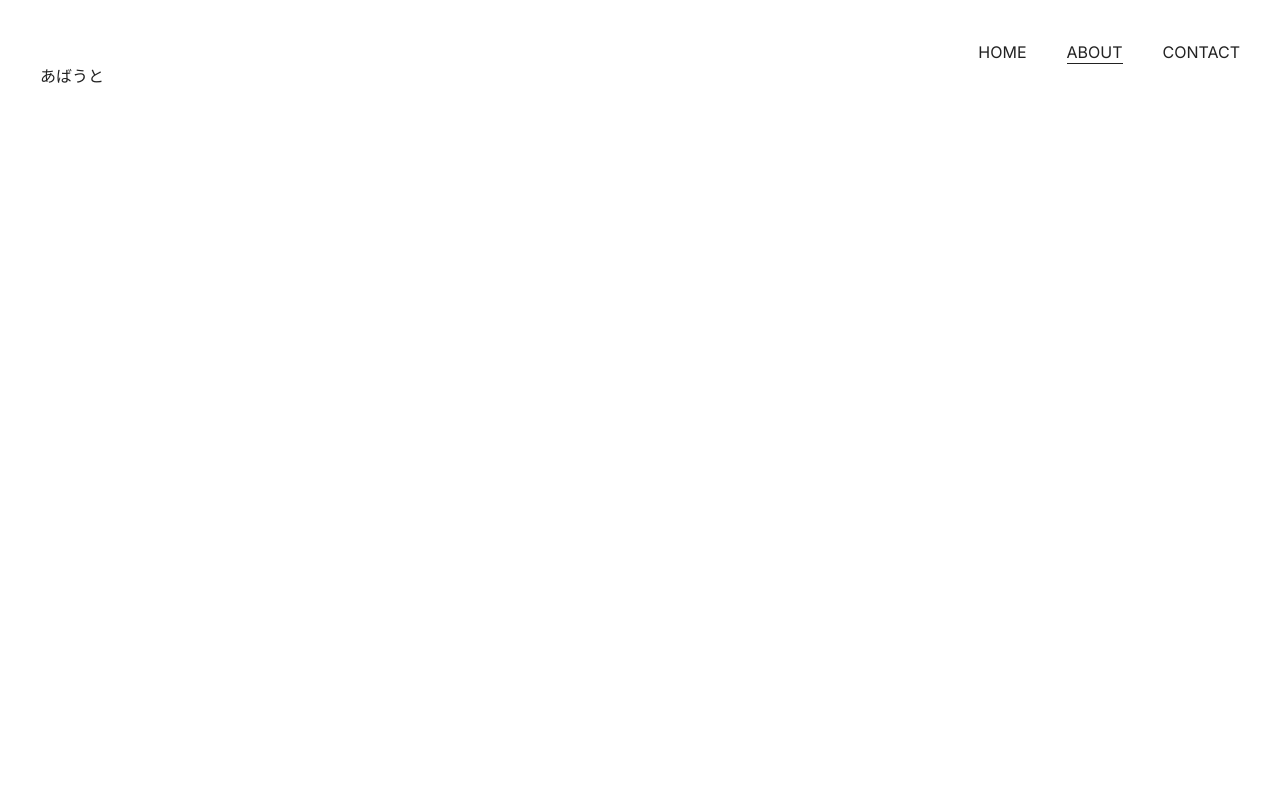
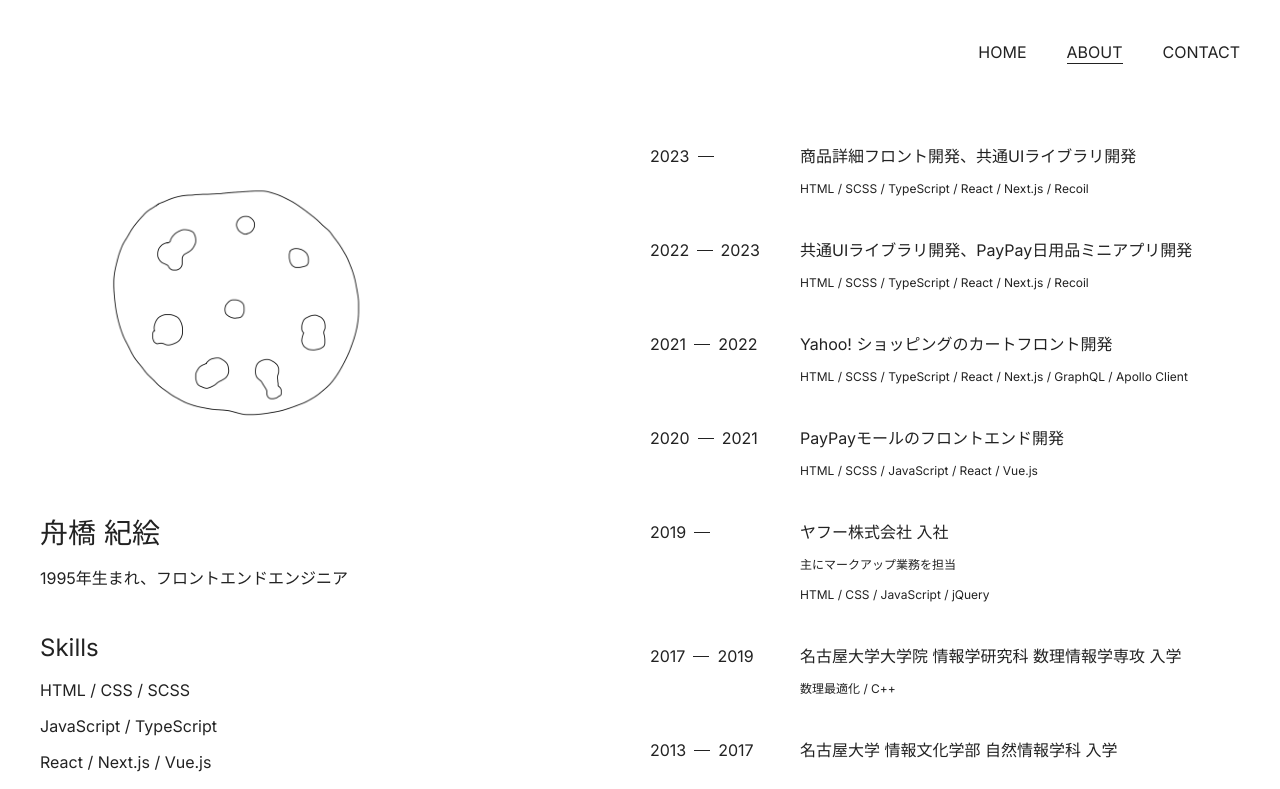
Before and after one commit to kg2784/portfolio, a Next.js app: page /about in a window 1280 px wide. Shown: the top 789 px of the page. Built offline with nearby package versions, Linux system fonts and the light colour scheme.

Commit message:
feat ABOUT page

```diff
--- /dev/null
+++ b/src/app/about/page.module.scss
@@ -0,0 +1,36 @@
+.About {
+  margin-top: 40px;
+  display: grid;
+  grid-template-columns: 1fr 1fr;
+  column-gap: 20px;
+
+  .About__historyList {
+    margin-top: 40px;
+  }
+
+  .About__historyItem + .About__historyItem {
+    margin-top: 40px;
+  }
+
+  .About__section {
+    margin-top: 8px;
+  }
+
+  .About__section + .About__section {
+    margin-top: 40px;
+  }
+
+  .About__name {
+    font-weight: normal;
+    font-size: 28px;
+  }
+
+  .About__header {
+    font-weight: normal;
+    font-size: 24px;
+  }
+
+  .About__text {
+    margin-top: 12px;
+  }
+}
--- a/src/app/about/page.tsx
+++ b/src/app/about/page.tsx
@@ -1,10 +1,40 @@
+import styles from './page.module.scss'
+import Image from 'next/image'
+import { HistoryItem } from '~/components/HistoryItem'
+
 const About = () => {
   return (
-    <main>
-      <div>
-        <p>あばうと</p>
+    <div className={styles.About}>
+      <div className={styles.About__baseInfo}>
+        <Image width={400} height={400} src="/0nkon.png" alt="れんこん" />
+        <section className={styles.About__section}>
+          <h1 className={styles.About__name}>舟橋 紀絵</h1>
+          <p className={styles.About__text}>1995年生まれ、フロントエンドエンジニア</p>
+        </section>
+        <section className={styles.About__section}>
+          <h2 className={styles.About__header}>Skills</h2>
+          <p className={styles.About__text}>HTML / CSS / SCSS</p>
+          <p className={styles.About__text}>JavaScript / TypeScript</p>
+          <p className={styles.About__text}>React / Next.js / Vue.js</p>
+          <p className={styles.About__text}>Storybook / Webpack</p>
+          <p className={styles.About__text}>Jest / React Testing Library</p>
+          <p className={styles.About__text}>VSCode / GitHub</p>
+          <p className={styles.About__text}>Figma / CLIP STUDIO PAINT / Lightroom</p>
+        </section>
       </div>
-    </main>
+      <div className={styles.About__history}>
+        <ul className={styles.About__historyList}>
+          <HistoryItem title="商品詳細フロント開発、共通UIライブラリ開発" skills={['HTML', 'SCSS', 'TypeScript', 'React', 'Next.js', 'Recoil']} start="2023" className={styles.About__historyItem} />
+          <HistoryItem title="共通UIライブラリ開発、PayPay日用品ミニアプリ開発" skills={['HTML', 'SCSS', 'TypeScript', 'React', 'Next.js', 'Recoil']} start="2022" end="2023" className={styles.About__historyItem} />
+          <HistoryItem title="Yahoo! ショッピングのカートフロント開発" skills={['HTML', 'SCSS', 'TypeScript', 'React', 'Next.js', 'GraphQL', 'Apollo Client']} start="2021" end="2022" className={styles.About__historyItem} />
+          <HistoryItem title="PayPayモールのフロントエンド開発" skills={['HTML', 'SCSS', 'JavaScript', 'React', 'Vue.js']}  start="2020" end="2021" className={styles.About__historyItem} />
+          <HistoryItem title="ヤフー株式会社 入社" text="主にマークアップ業務を担当" skills={['HTML', 'CSS', 'JavaScript', 'jQuery']} start="2019" className={styles.About__historyItem} />
+          <HistoryItem title="名古屋大学大学院 情報学研究科 数理情報学専攻 入学" skills={['数理最適化', 'C++']} start="2017" end="2019" className={styles.About__historyItem} />
+          <HistoryItem title="名古屋大学 情報文化学部 自然情報学科 入学" start="2013" end="2017" className={styles.About__historyItem} />
+          <HistoryItem title="愛知県生まれ" start="1995" className={styles.About__historyItem} />
+        </ul>
+      </div>
+    </div>
   )
 }
 
--- /dev/null
+++ b/src/components/HistoryItem/index.tsx
@@ -0,0 +1,34 @@
+import styles from './style.module.scss'
+import classNames from 'classnames'
+
+type HistoryItemProps = {
+  title: string;
+  text?: string;
+  skills?: string[];
+  start?: string;
+  end?: string;
+  className?: string;
+}
+
+const HistoryItem = ({title, text, skills, start, end, className}: HistoryItemProps) => {
+  return (
+    <li className={classNames(styles.HistoryItem, className)}>
+      <p className={styles.HistoryItem__term}>
+        {start ? (
+          <span className={styles.HistoryItem__start}>{start}</span>
+        ) : null}
+        <span className={styles.HistoryItem__line} />
+        {end ? (
+          <span className={styles.HistoryItem__end}>{end}</span>
+        ) : null}
+      </p>
+      <div>
+        <p>{title}</p>
+        {text ? <p className={styles.HistoryItem__text}>{text}</p> : null}
+        {skills && skills.length > 0 ? <p className={styles.HistoryItem__text}>{skills.join(' / ')}</p> : null}
+      </div>
+    </li>
+  )
+}
+
+export { HistoryItem }
--- /dev/null
+++ b/src/components/HistoryItem/style.module.scss
@@ -0,0 +1,27 @@
+.HistoryItem {
+  display: grid;
+  grid-template-columns: 110px 1fr;
+  column-gap: 40px;
+  align-items: flex-start;
+
+  .HistoryItem__term {
+    display: inline-flex;
+    align-items: center;
+  }
+
+  .HistoryItem__start + .HistoryItem__line,
+  .HistoryItem__line + .HistoryItem__end {
+    margin-left: 8px;
+  }
+
+  .HistoryItem__line {
+    width: 16px;
+    height: 1px;
+    background-color: var(--color-text-primary);
+  }
+
+  .HistoryItem__text {
+    margin-top: 12px;
+    font-size: 12px;
+  }
+}
```
